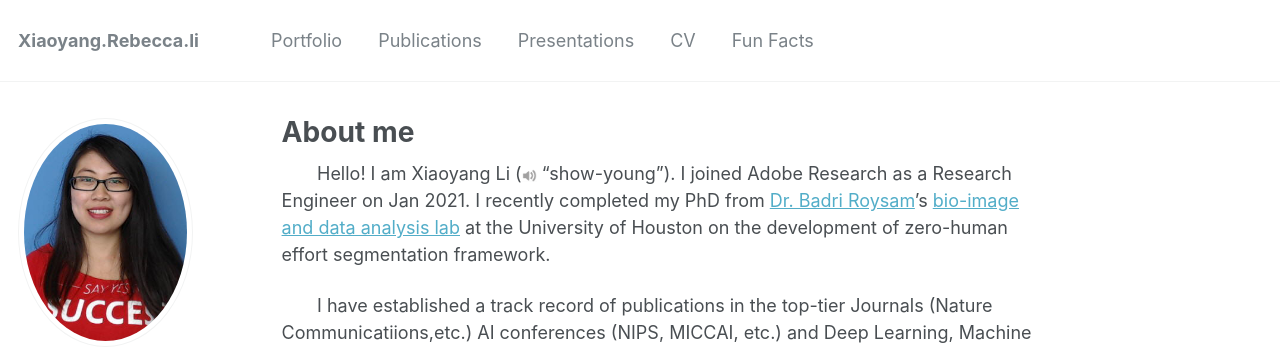
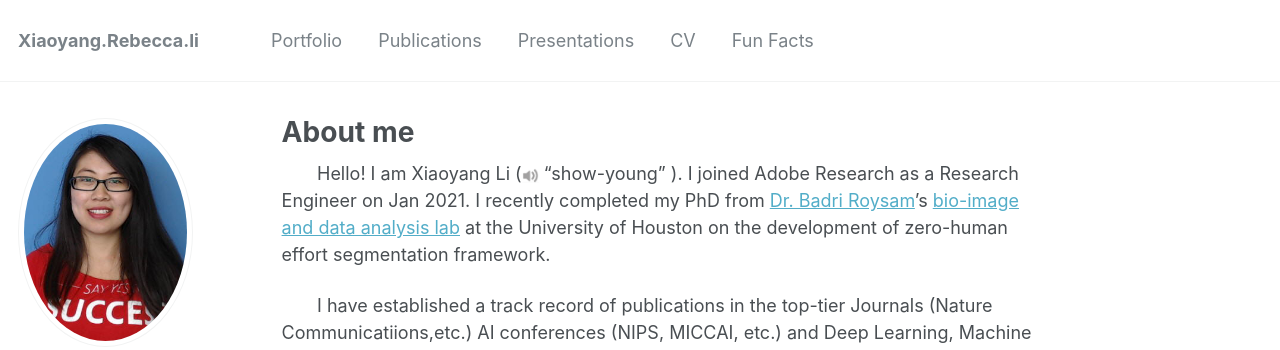
Before and after one commit to Xiaoyang-Rebecca/xiaoyang-rebecca.github.io, a Jekyll site: the page built from _pages/about.md, in a window 1280 px wide and 1002 px high. Shown: the top 350 px of the window. Built offline with Jekyll 4.4.1, drawn with Linux system fonts in a browser that asks for light colours; some web fonts are replaced.

Commit message:
Update about.md

```diff
--- a/_pages/about.md
+++ b/_pages/about.md
@@ -21,7 +21,7 @@
 
 ###  &nbsp; -->
 
-&nbsp;&nbsp;&nbsp;&nbsp;&nbsp;&nbsp; Hello! I am Xiaoyang Li ([<img src="./figures/audio.png"  width="15">](https://www.howtosay.co.in/pronounce/xiaoyang-in-english) "show-young"). I joined Adobe Research as a Research Engineer on Jan 2021. I recently completed my PhD from [Dr. Badri Roysam](http://www.ee.uh.edu/faculty/roysam)'s [bio-image and data analysis lab](https://github.com/RoysamLab?tab=repositories) at the University of Houston on the development of zero-human effort segmentation framework.
+&nbsp;&nbsp;&nbsp;&nbsp;&nbsp;&nbsp; Hello! I am Xiaoyang Li ([<img src="./figures/audio.png"  width="17">](https://www.howtosay.co.in/pronounce/xiaoyang-in-english) "show-young" ). I joined Adobe Research as a Research Engineer on Jan 2021. I recently completed my PhD from [Dr. Badri Roysam](http://www.ee.uh.edu/faculty/roysam)'s [bio-image and data analysis lab](https://github.com/RoysamLab?tab=repositories) at the University of Houston on the development of zero-human effort segmentation framework.
 
 &nbsp;&nbsp;&nbsp;&nbsp;&nbsp;&nbsp; I have established a track record of publications in the top-tier Journals (Nature Communicatiions,etc.) AI conferences (NIPS, MICCAI, etc.) and Deep Learning, Machine Learning, and Computer Vision. And my diverse professional domain experiences cover medical image processing, self-driving car, and Oil & Gas.
 
```
